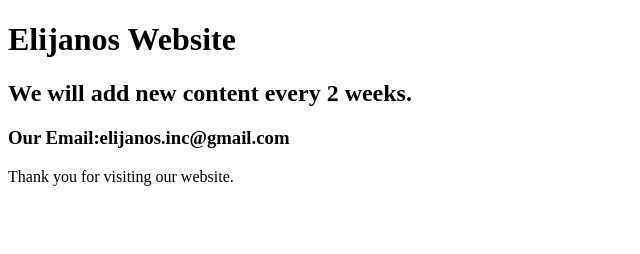
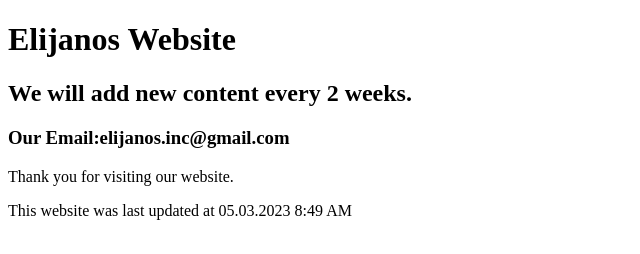
Before and after one commit to Elijanos/Elijanos-website, a plain HTML site: page index.html in a window 1280 px wide. Shown: the whole page, without its empty margins (0-640 px from the left). Drawn offline with Linux system fonts and the light colour scheme.

Commit message:
Update index.html

```diff
--- a/index.html
+++ b/index.html
@@ -5,5 +5,6 @@
 <h2>We will add new content every 2 weeks.</h2>
 <h3>Our Email:elijanos.inc@gmail.com</h3>
 <p>Thank you for visiting our website.</p>
+<p>This website was last updated at 05.03.2023 8:49 AM</p>
 </body>
 </html>
```
